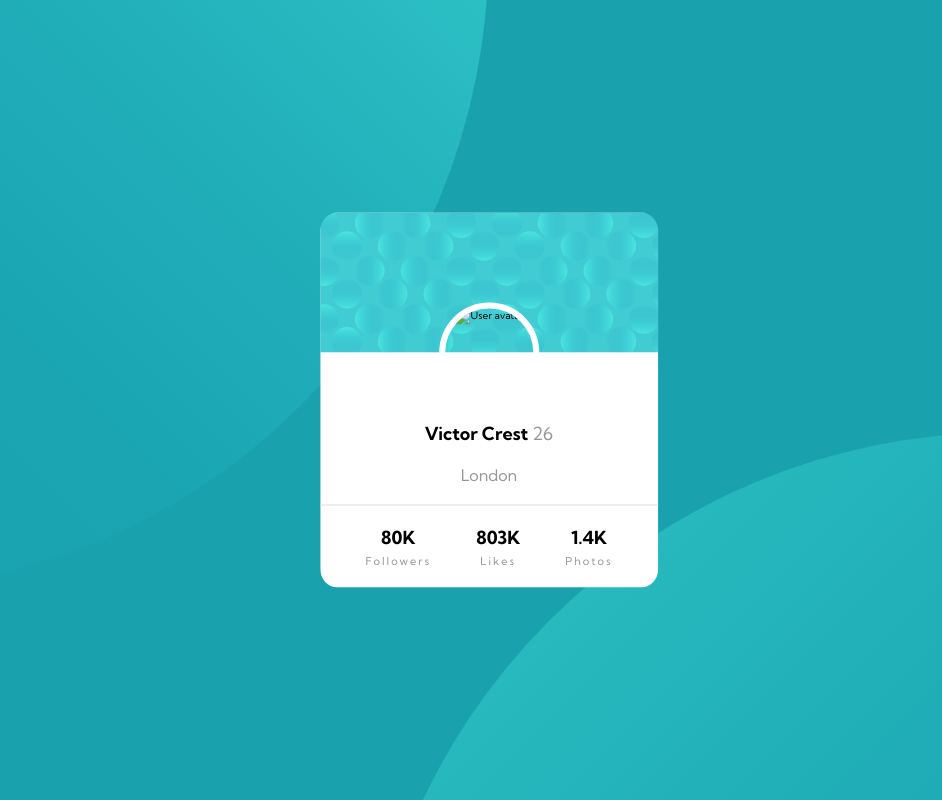
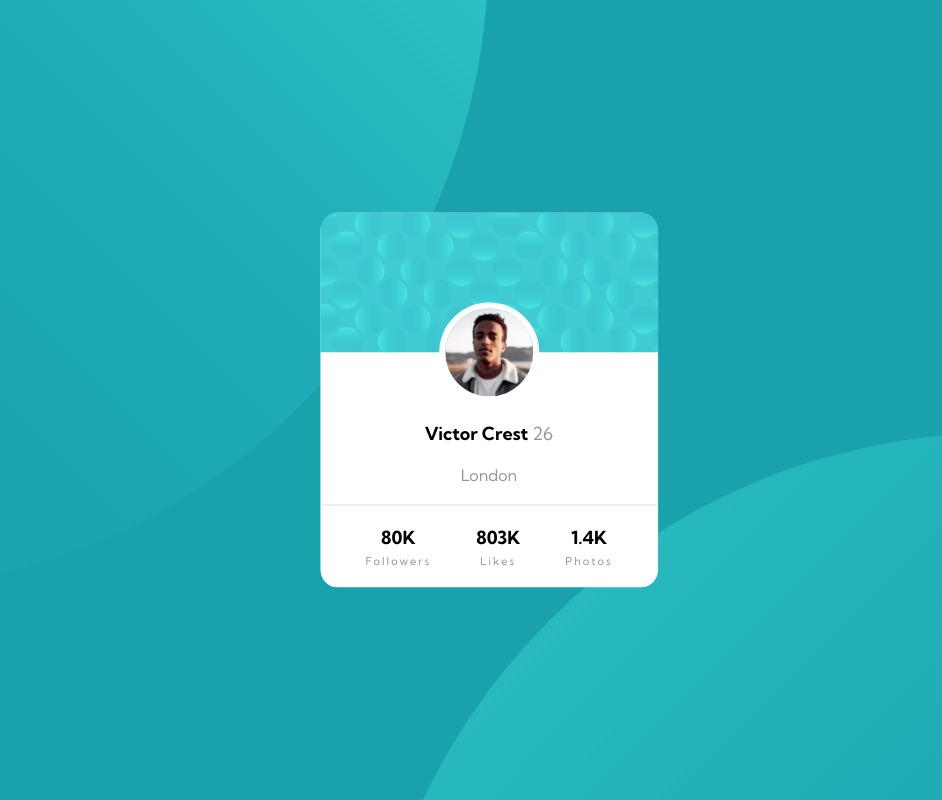
Before and after one commit to emsiti/frontend-mentor---profile-card-component, a plain HTML site: page index.html in a window 1280 px wide. Shown: the whole page, without its empty margins (151-1093 px from the left). Drawn offline with Linux system fonts and the light colour scheme; the site is published under a folder, as on GitHub Pages, so addresses that start at the root find nothing.

Commit message:
correct avatar img src

```diff
--- a/index.html
+++ b/index.html
@@ -19,7 +19,7 @@
 <body>
   <section class="profile-card">
     <div class="profile-card__avatar">
-      <img src="/images/image-victor.jpg" alt="User avatar">
+      <img src="./images/image-victor.jpg" alt="User avatar">
     </div>
     <div class="profile-card__user">
       <p class="profile-card__user-data">Victor Crest <span
```
